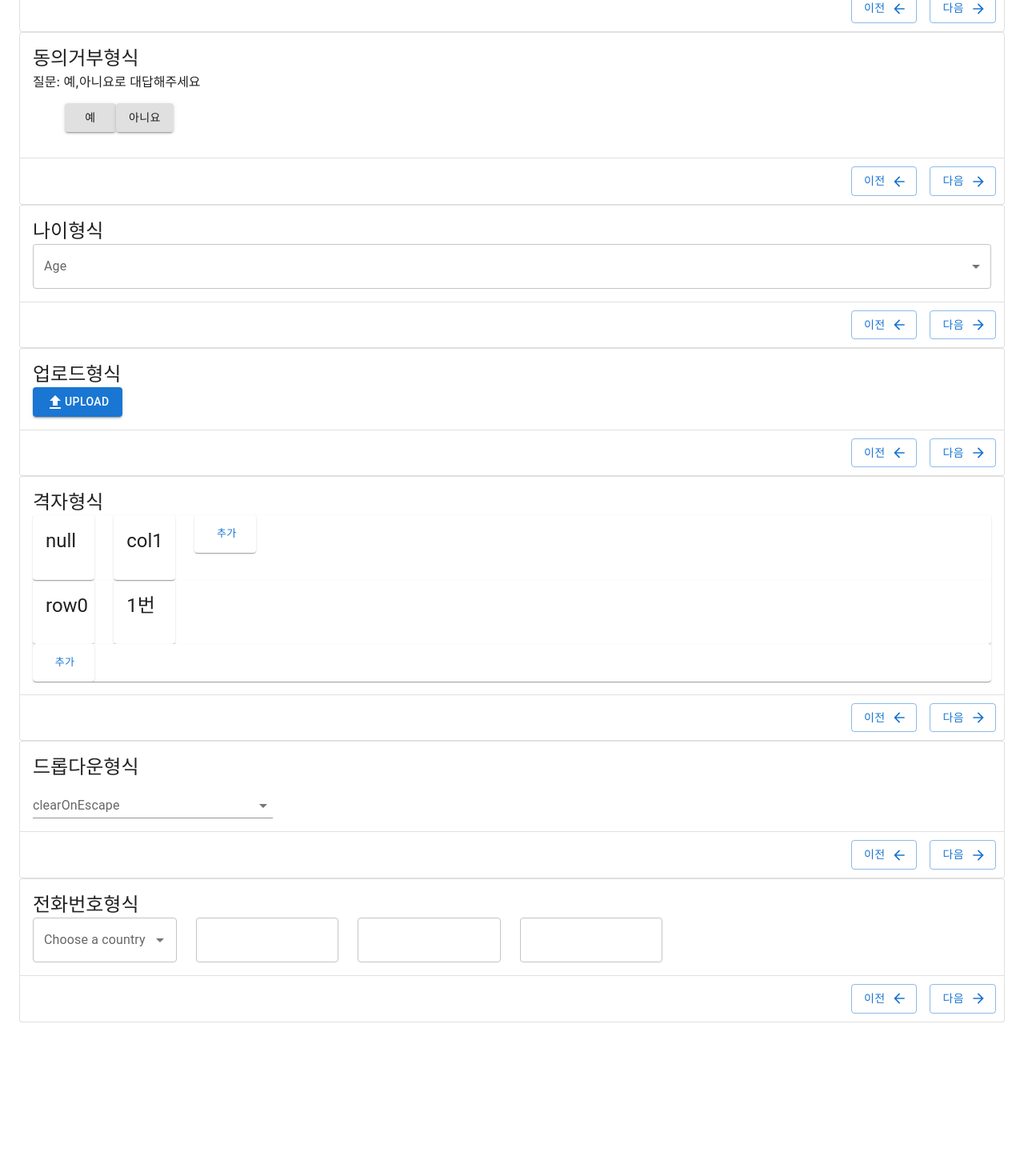
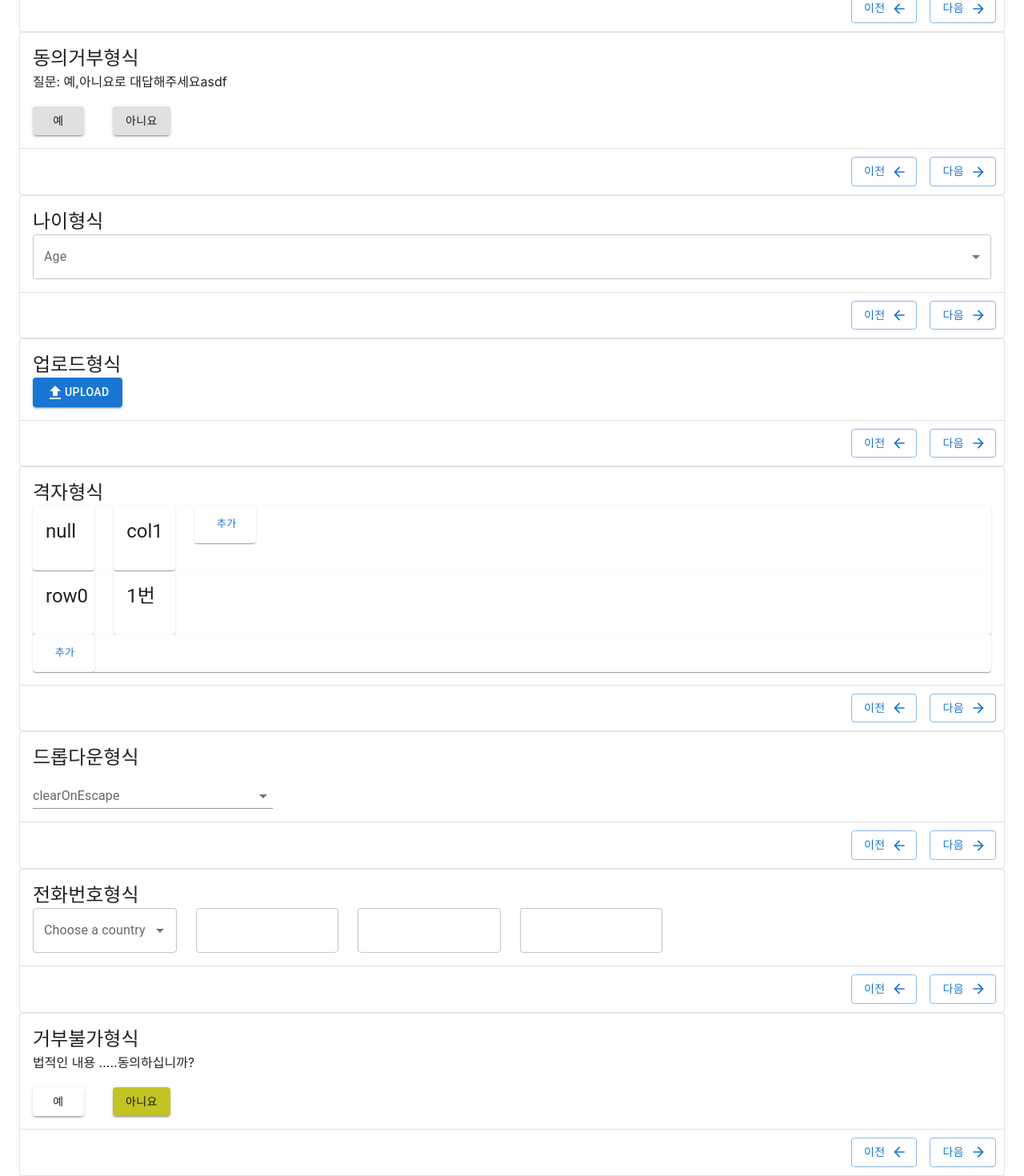
Before and after one commit to forwarder1121/survey_tool, a React (Create React App) app: page / in a window 1280 px wide. Shown: the part 1113-2583 px from the top of the page at 80% size. Before the commit the page ends 2391 px from the top, so only its background shows below. Built offline with nearby package versions, Linux system fonts and the light colour scheme.

Commit message:
[병합] 재현 코드와 병합

```diff
--- a/src/components/layouts/Content.js
+++ b/src/components/layouts/Content.js
@@ -20,7 +20,8 @@ const Content = () => {
     8: { id: "8", type: "uploadType", title: "업로드형식" },
     9: { id: "9", type: "tableType", title: "격자형식" },
     10: { id: "10", type: "dropType", title: "드롭다운형식" },
-     11: { id: "11", type: "phoneType", title: "전화번호형식" },
+    11: { id: "11", type: "phoneType", title: "전화번호형식" },
+    12: { id: "12", type: "lawAgreeYNType", title: "거부불가형식" },
   });
 
   return (
--- a/src/components/layouts/contents/Question.js
+++ b/src/components/layouts/contents/Question.js
@@ -4,6 +4,7 @@ import BarType from "./questions/BarType";
 import BlockType from "./questions/BlockType";
 import GenderType from "./questions/GenderType";
 import LawAgreeType from "./questions/LawAgreeType";
+import LawAgreeYNType from "./questions/LawAgreeYNType";
 import StarType from "./questions/StarType";
 import YesNoType from "./questions/YesNoType";
 import AgeType from "./questions/AgeType";
@@ -164,7 +165,7 @@ const Question = props => {
       </Card>
     );
   }
-   if (type === "dropType") {
+  if (type === "dropType") {
     return (
       <Card variant="outlined">
         <CardContent>
@@ -188,6 +189,19 @@ const Question = props => {
       </Card>
     );
   }
+
+  if (type === "lawAgreeYNType") {
+    return (
+      <Card variant="outlined">
+        <CardContent>
+          <Title title={title} />
+          <LawAgreeYNType />
+        </CardContent>
+        <Divider />
+        <ButtonArea />
+      </Card>
+    );
+  }
 };
 
 const ButtonArea = () => {
--- /dev/null
+++ b/src/components/layouts/contents/questions/LawAgreeYNType.js
@@ -0,0 +1,75 @@
+import React, { useState } from "react";
+import Button from "@material-ui/core/Button";
+import Grid from "@mui/material/Grid";
+
+const LawAgreeYNType = () => {
+  const [isYesClicked, setIsYesClicked] = useState(false);
+  const [isClicked, setIsClicked] = useState(false);
+  const _yesButtonClick = () => {
+    setIsYesClicked(true);
+    setIsClicked(true);
+  };
+  const _noButtonClick = () => {
+    setIsYesClicked(false);
+    setIsClicked(true);
+  };
+  const _lawalert = () => {
+    alert("법적 내용에 대해 동의하셔야 다음이 진행됩니다.");
+  };
+  if (isClicked === "false") {
+    return (
+      <div>
+        법적인 내용 .....동의하십니까?
+        <br />
+        <br />
+        <Grid container spacing={3}>
+          <Grid item>
+            <Button variant="contained" onClick={_yesButtonClick}>
+              예
+            </Button>
+          </Grid>
+          <Grid item>
+            <Button
+              variant="contained"
+              onClick={_noButtonClick}
+              onClick={_lawalert}
+            >
+              아니요
+            </Button>
+          </Grid>
+        </Grid>
+      </div>
+    );
+  } else {
+    return (
+      <div>
+        법적인 내용 .....동의하십니까?
+        <br />
+        <br />
+        <Grid container spacing={3}>
+          <Grid item>
+            <Button
+              variant="contained"
+              onClick={_yesButtonClick}
+              style={{ background: isYesClicked ? "#c1c423" : "none" }}
+            >
+              예
+            </Button>
+          </Grid>
+          <Grid item>
+            <Button
+              variant="contained"
+              onClick={_noButtonClick}
+              onClick={_lawalert}
+              style={{ background: isYesClicked ? "none" : "#c1c423" }}
+            >
+              아니요
+            </Button>
+          </Grid>
+        </Grid>
+      </div>
+    );
+  }
+};
+
+export default LawAgreeYNType;
--- a/src/components/layouts/contents/questions/YesNoType.js
+++ b/src/components/layouts/contents/questions/YesNoType.js
@@ -1,6 +1,6 @@
 import React, { useState } from "react";
 import Button from "@material-ui/core/Button";
-
+import Grid from "@mui/material/Grid";
 const YesNoType = () => {
   const [isYesClicked, setIsYesClicked] = useState("false");
   const [isClicked, setIsClicked] = useState("false");
@@ -15,37 +15,53 @@ const YesNoType = () => {
   if (isClicked === "false") {
     return (
       <div>
-        질문: 예,아니요로 대답해주세요
-        <ul>
+        질문: 예,아니요로 대답해주세요asdf
+        <br></br>
+        <br></br>
+        <Grid container spacing={3}>
+          <Grid item>
             <Button variant="contained" onClick={_yesButtonClick}>
               예
             </Button>
+          </Grid>
+          <Grid item>
             <Button variant="contained" onClick={_noButtonClick}>
               아니요
             </Button>
-        </ul>
+          </Grid>
+        </Grid>
       </div>
     );
   } else {
     return (
       <div>
         질문: 예,아니요로 대답해주세요
-        <ul>
+        <br></br>
+        <br></br>
+        <Grid container spacing={3}>
+          <Grid item>
+            <div>
               <Button
                 variant="contained"
                 onClick={_yesButtonClick}
-            style={{ background: isYesClicked ? "green" : "none" }}
+                style={{ background: isYesClicked ? "#c1c423" : "none" }}
               >
                 예
               </Button>
+            </div>
+          </Grid>
+          <Grid item>
+            <div>
               <Button
                 variant="contained"
                 onClick={_noButtonClick}
-            style={{ background: isYesClicked ? "none" : "green" }}
+                style={{ background: isYesClicked ? "none" : "#c1c423" }}
               >
                 아니요
               </Button>
-        </ul>
+            </div>
+          </Grid>
+        </Grid>
       </div>
     );
   }
```
Lines whose indentation alone changed are shown as unchanged.
